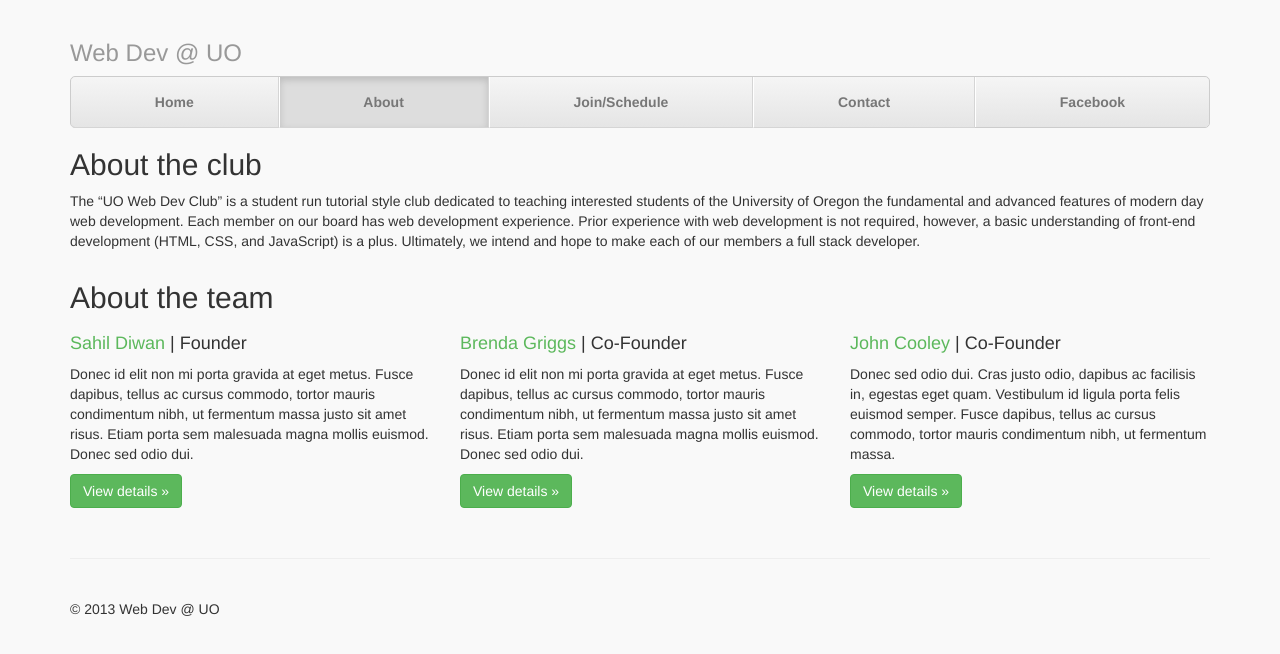
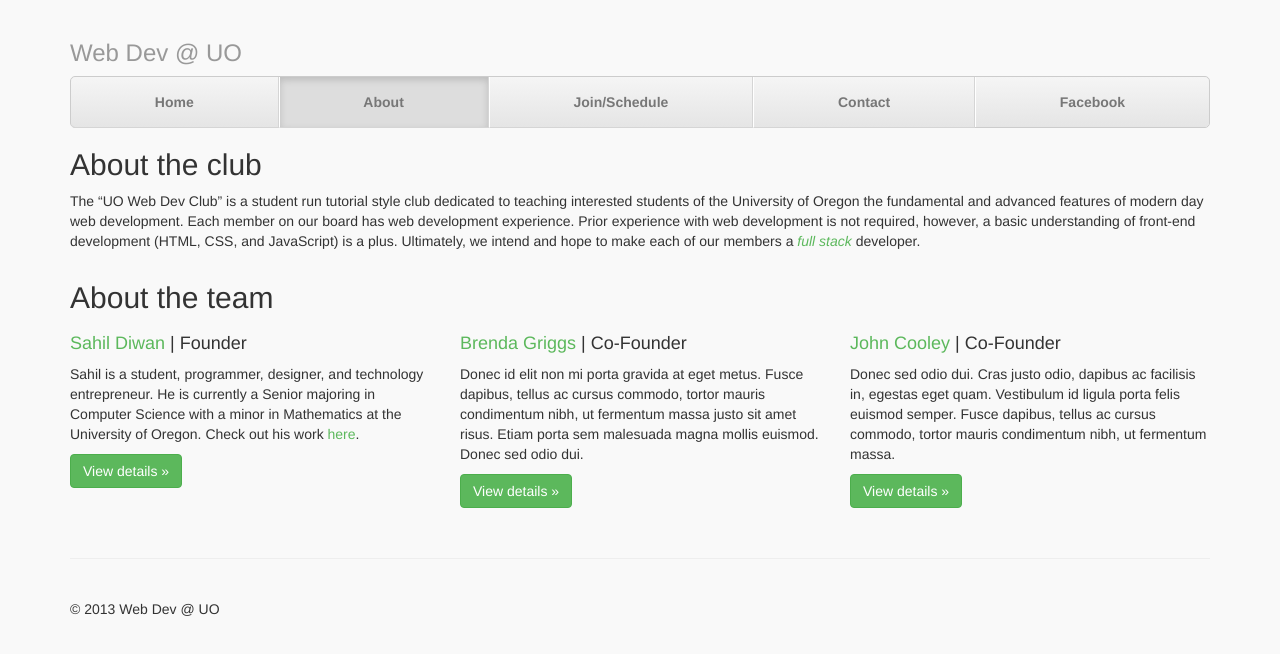
Before and after one commit to sahildiwan/Web-Dev, a plain HTML site: page about.html in a window 1280 px wide. Drawn offline with Linux system fonts and the light colour scheme.

Commit message:
Content update

```diff
--- a/about.html
+++ b/about.html
@@ -7,7 +7,7 @@
     <meta name="viewport" content="width=device-width, initial-scale=1.0">
     <meta name="description" content="">
     <meta name="author" content="">
-    <link rel="shortcut icon" href="#">
+    <link rel="shortcut icon" href="images/favicon.icon">
 
     <title>Web Dev @ UO | Web Development Club at the University of Oregon</title>
 
@@ -48,7 +48,7 @@
         <div class="row">
             <div class="col-lg-12">
                 <h2>About the club</h2>
-                <p>The “UO Web Dev Club” is a student run tutorial style club dedicated to teaching interested students of the University of Oregon the fundamental and advanced features of modern day web development. Each member on our board has web development experience. Prior experience with web development is not required, however, a basic understanding of front-end development (HTML, CSS, and JavaScript) is a plus. Ultimately, we intend and hope to make each of our members a full stack developer.</p>
+                <p>The “UO Web Dev Club” is a student run tutorial style club dedicated to teaching interested students of the University of Oregon the fundamental and advanced features of modern day web development. Each member on our board has web development experience. Prior experience with web development is not required, however, a basic understanding of front-end development (HTML, CSS, and JavaScript) is a plus. Ultimately, we intend and hope to make each of our members a <a href="http://www.laurencegellert.com/2012/08/what-is-a-full-stack-developer/" target="_blank"><i>full stack</i></a> developer.</p>
             </div>
         </div>
 
@@ -59,7 +59,7 @@
             </div>
             <div class="col-lg-4">
                 <h4><a href="http://sahildiwan.com/" target="_blank">Sahil Diwan</a> | Founder</h4>
-                <p>Donec id elit non mi porta gravida at eget metus. Fusce dapibus, tellus ac cursus commodo, tortor mauris condimentum nibh, ut fermentum massa justo sit amet risus. Etiam porta sem malesuada magna mollis euismod. Donec sed odio dui.</p>
+                <p>Sahil is a student, programmer, designer, and technology entrepreneur. He is currently a Senior majoring in Computer Science with a minor in Mathematics at the University of Oregon. Check out his work <a href="http:/sahildiwan.com/" target="_blank">here</a>.</p>
                 <p><a class="btn btn-primary" href="http://sahildiwan.com/" target="_blank" role="button">View details &raquo;</a>
                 </p>
             </div>
```
Also changed, not shown: index.html (+2 -2 lines), join.html (+2 -2 lines), images/UO.jpg (added), images/favicon.ico (added).
